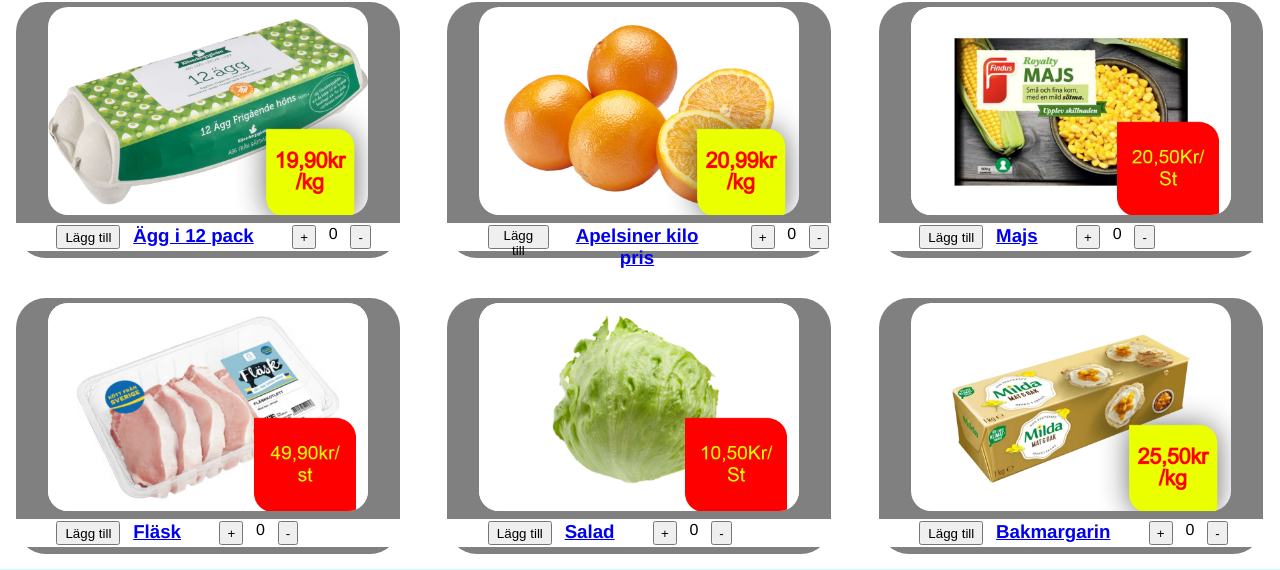
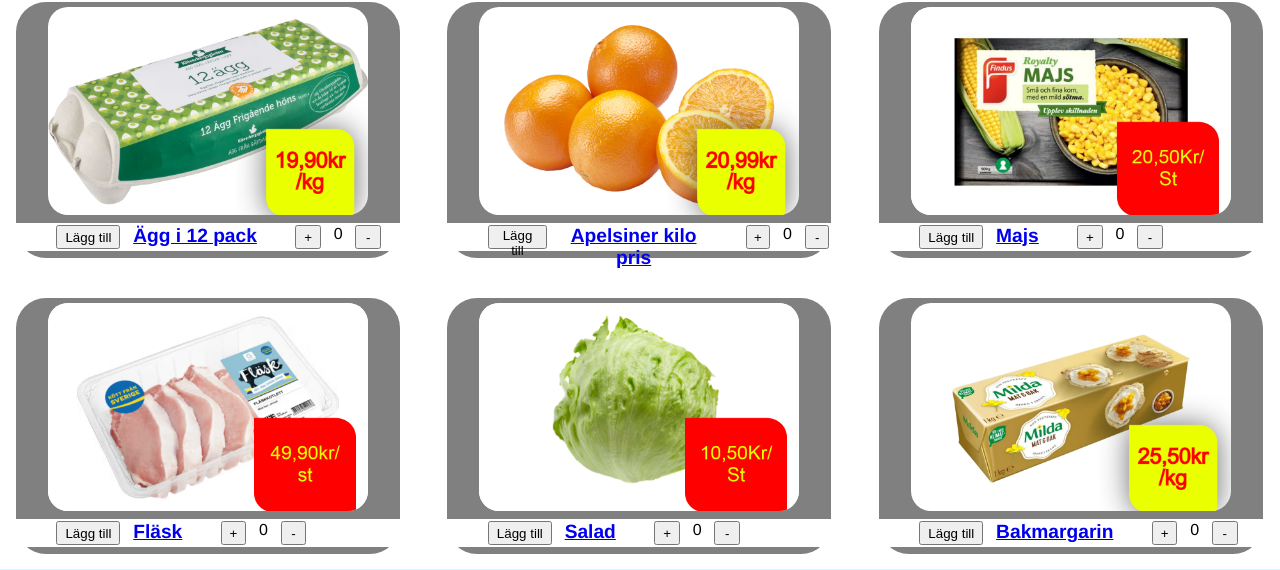
Before and after one commit to TE22E-Aslev-Theo/Betygsat-uppgift-2, a plain HTML site: page index.html in a window 1280 px wide. Shown: the part 121-691 px from the top of the page. Drawn offline with Linux system fonts and the light colour scheme.

Commit message:
klar på riktigt

```diff
--- a/style.css
+++ b/style.css
@@ -438,6 +438,12 @@
         background-color: white;
         font-family:'Franklin Gothic Medium', 'Arial Narrow', Arial, sans-serif;
     }
+    .valknappar button{
+        width: 2vw;
+    }
+    .valknappar h3{
+        font-size: 1.2rem;
+    }
     #legtillegg{
         width: 5vw;
         margin-left: 3vw;
```
